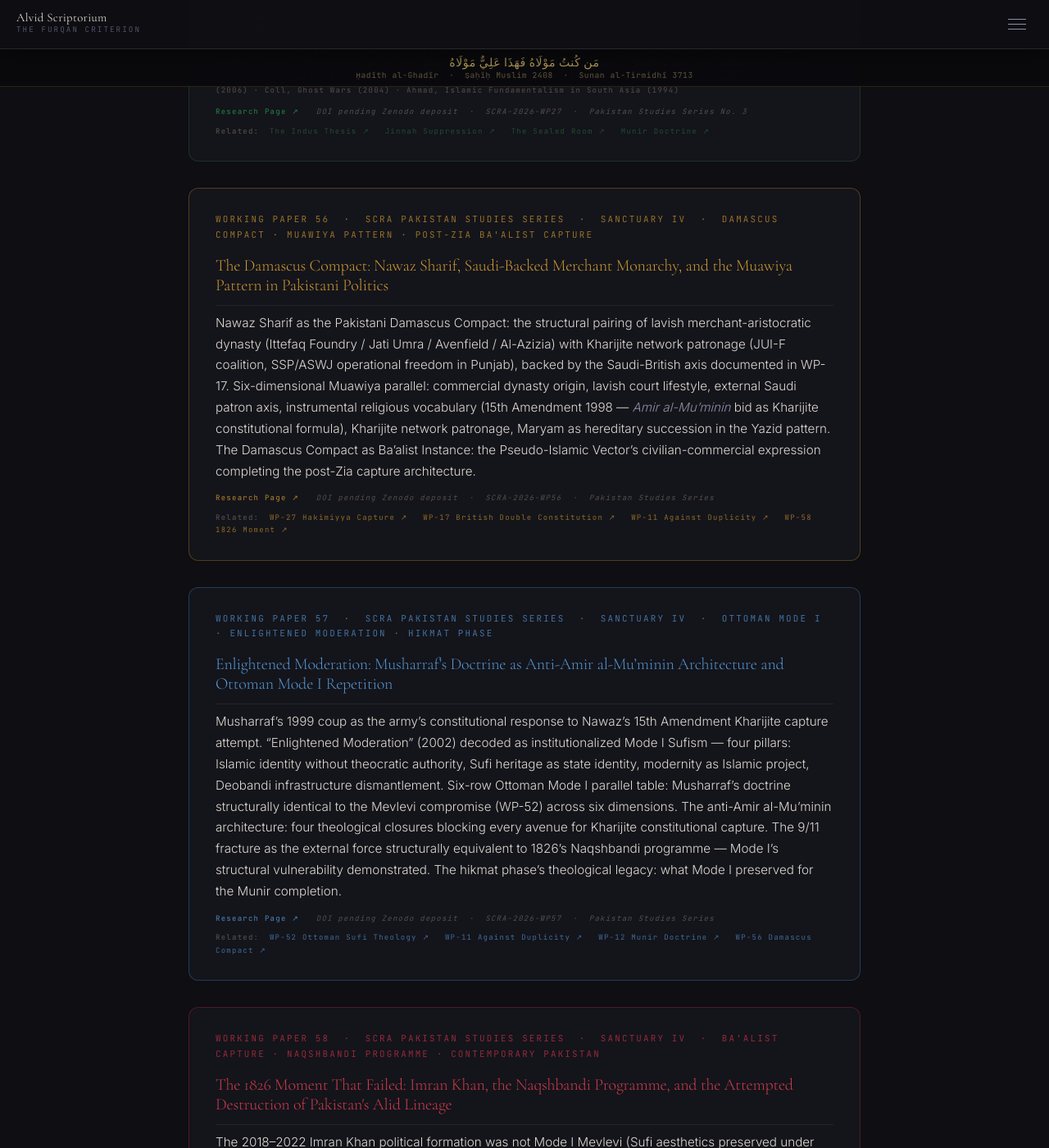
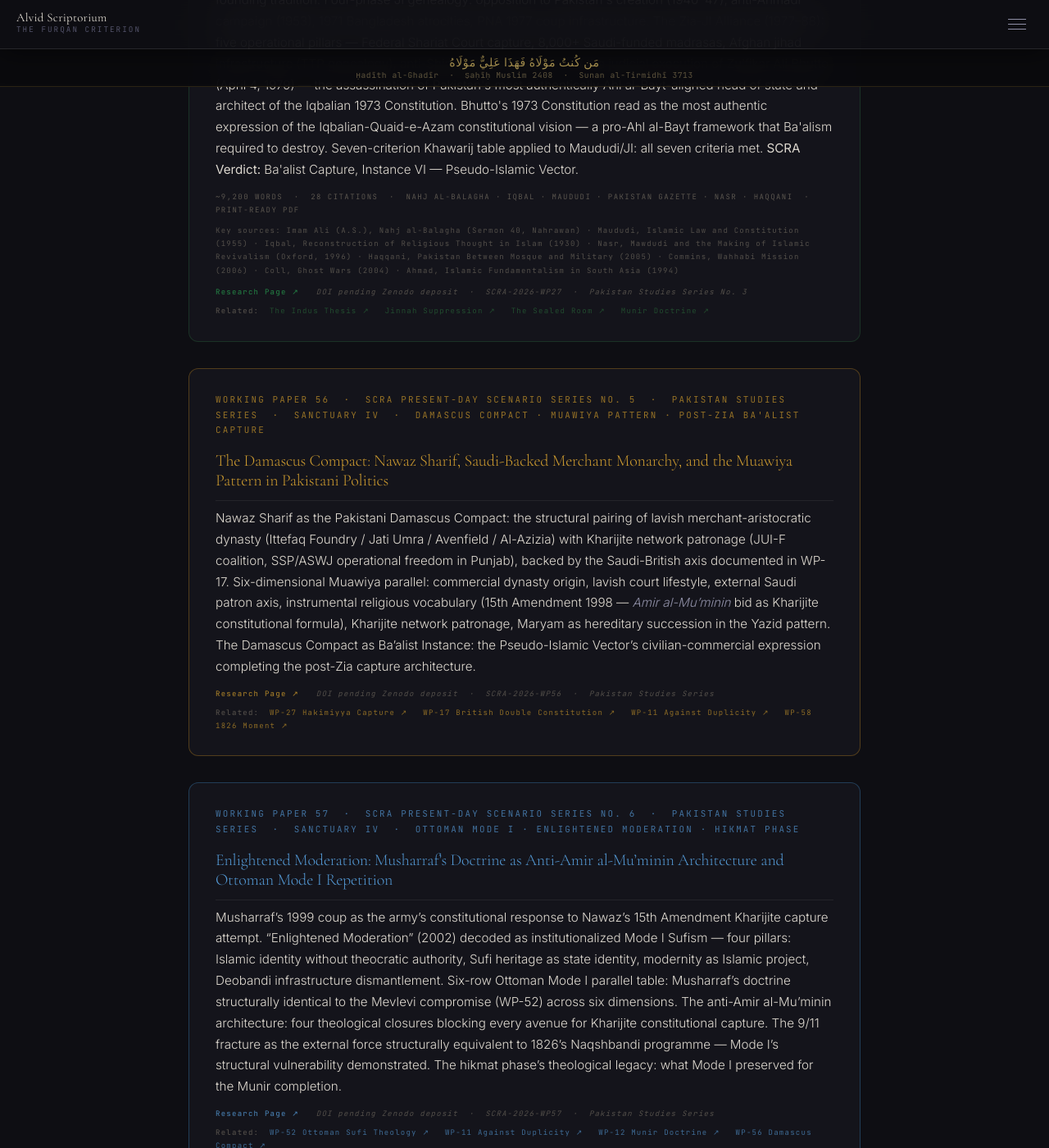
Before and after one commit to Political-Theology-Archive/geopolitical-synthesis, a Jekyll site: the page built from research/index.html, in a window 1280 px wide and 1400 px high, scrolled down 31126 px. Shown: the whole window at 82% size. Built offline with Jekyll 4.4.1, drawn with Linux system fonts in a browser that asks for light colours; some of the changed text lies outside the part shown.

Commit message:
REC-03/04: Present-Day labels WP-56/57, cross-lens index, four-movement eyebrows Toledo/Huntington

```diff
--- a/huntington/index.html
+++ b/huntington/index.html
@@ -12,7 +12,7 @@
 </script>
 
 <div class="pta-page-hero">
-  <span class="pta-page-eye mono">The Failed Map &nbsp;·&nbsp; C · Framework &nbsp;·&nbsp; /huntington/</span>
+  <span class="pta-page-eye mono">Movement I · The Instrument &nbsp;·&nbsp; Anti-Clash Framework &nbsp;·&nbsp; /huntington/ &nbsp;·&nbsp; Furqan Criterion Applied · Failed Map Demolished</span>
   <h1 class="pta-page-h1">Deconstructing Huntington</h1>
   <p class="pta-page-subtitle">
     The "Clash of Civilizations" was not a historical discovery — it was a
--- a/research/index.html
+++ b/research/index.html
@@ -44,6 +44,21 @@
       Al-Ma&rsquo;&#x101;d (contemporary consequence). &nbsp;&#183;&nbsp;
       Citation: Bosal, S.K. (2026). &ldquo;[Title].&rdquo; <em>SCRA Working Paper</em>. Alvid Scriptorium. [URL].
     </p>
+  </div>
+
+  <!-- ═══ CROSS-LENS INDEX ══════════════════════════════════════════════ -->
+  <div id="cross-lens" style="margin:0 0 40px;padding:16px 20px;border:1px solid rgba(196,154,53,0.18);background:rgba(10,8,6,0.45);">
+    <div style="font-family:'JetBrains Mono',monospace;font-size:9px;letter-spacing:0.18em;text-transform:uppercase;color:rgba(196,154,53,0.6);margin-bottom:12px;">Cross-Lens Index &nbsp;·&nbsp; Papers by Analytical Framework</div>
+    <div style="display:grid;grid-template-columns:1fr 1fr;gap:9px 28px;font-family:'JetBrains Mono',monospace;font-size:8.5px;letter-spacing:0.09em;line-height:1.6;color:rgba(160,150,130,0.7);">
+      <div><span style="color:rgba(145,110,230,0.85);">Furqan Criterion</span> &nbsp;·&nbsp; WP-05 · WP-10 · WP-24 · WP-34</div>
+      <div><span style="color:rgba(200,60,60,0.85);">Ba'alist Capture</span> &nbsp;·&nbsp; WP-02 · WP-14 · WP-22 · WP-26 · WP-44 · WP-56 · WP-61</div>
+      <div><span style="color:rgba(50,185,150,0.85);">Ẓāhir / Bāṭin Dialectic</span> &nbsp;·&nbsp; WP-15 · WP-27 · WP-33 · WP-39</div>
+      <div><span style="color:rgba(50,120,210,0.85);">Mode I / Mode II Analysis</span> &nbsp;·&nbsp; WP-36 · WP-52 · WP-53 · WP-57</div>
+      <div><span style="color:rgba(215,80,80,0.85);">Caliphate Capture Chain</span> &nbsp;·&nbsp; WP-06 · WP-07 · WP-09 · WP-13 · WP-21 · WP-23</div>
+      <div><span style="color:rgba(30,185,160,0.85);">Walayah Doctrine</span> &nbsp;·&nbsp; WP-01 · WP-04 · WP-28 · WP-29 · WP-30 · WP-45</div>
+      <div><span style="color:rgba(220,165,45,0.85);">Pakistan Studies</span> &nbsp;·&nbsp; WP-12 · WP-17 · WP-40 · WP-46 · WP-56 · WP-57 · WP-58</div>
+      <div><span style="color:rgba(155,120,240,0.85);">Eschatological Framework</span> &nbsp;·&nbsp; WP-08 · WP-37 · WP-38 · WP-46 · WP-61</div>
+    </div>
   </div>
 
   <!-- ═══════════════════════════════════════════════════════════════════
@@ -1641,7 +1656,7 @@
 
   <!-- Paper 56 -->
   <div class="pta-evidence pta-fade" style="margin-bottom:28px;border-color:rgba(185,130,30,0.38);">
-    <span class="pta-evidence-label mono" style="color:rgba(220,165,45,0.65);">Working Paper 56 &nbsp;·&nbsp; SCRA Pakistan Studies Series &nbsp;·&nbsp; Sanctuary IV &nbsp;·&nbsp; Damascus Compact · Muawiya Pattern · Post-Zia Ba'alist Capture</span>
+    <span class="pta-evidence-label mono" style="color:rgba(220,165,45,0.65);">Working Paper 56 &nbsp;·&nbsp; SCRA Present-Day Scenario Series No. 5 &nbsp;·&nbsp; Pakistan Studies Series &nbsp;·&nbsp; Sanctuary IV &nbsp;·&nbsp; Damascus Compact · Muawiya Pattern · Post-Zia Ba'alist Capture</span>
     <h2 style="margin:10px 0 8px;font-size:1.25rem;">
       <a href="{{ '/research/nawaz-damascus-compact/' | relative_url }}" style="color:rgba(225,170,50,0.9);text-decoration:none;">
         The Damascus Compact: Nawaz Sharif, Saudi-Backed Merchant Monarchy, and the Muawiya Pattern in Pakistani Politics
@@ -1665,7 +1680,7 @@
 
   <!-- Paper 57 -->
   <div class="pta-evidence pta-fade" style="margin-bottom:28px;border-color:rgba(60,130,185,0.38);">
-    <span class="pta-evidence-label mono" style="color:rgba(90,165,230,0.65);">Working Paper 57 &nbsp;·&nbsp; SCRA Pakistan Studies Series &nbsp;·&nbsp; Sanctuary IV &nbsp;·&nbsp; Ottoman Mode I · Enlightened Moderation · Hikmat Phase</span>
+    <span class="pta-evidence-label mono" style="color:rgba(90,165,230,0.65);">Working Paper 57 &nbsp;·&nbsp; SCRA Present-Day Scenario Series No. 6 &nbsp;·&nbsp; Pakistan Studies Series &nbsp;·&nbsp; Sanctuary IV &nbsp;·&nbsp; Ottoman Mode I · Enlightened Moderation · Hikmat Phase</span>
     <h2 style="margin:10px 0 8px;font-size:1.25rem;">
       <a href="{{ '/research/musharraf-enlightened-moderation/' | relative_url }}" style="color:rgba(90,165,230,0.9);text-decoration:none;">
         Enlightened Moderation: Musharraf&rsquo;s Doctrine as Anti-Amir al-Mu&rsquo;minin Architecture and Ottoman Mode I Repetition
@@ -1835,7 +1850,7 @@
 
   <!-- ═══ PRESENT-DAY SCENARIO SERIES — WP-44 · WP-45 · WP-46 · WP-61 ═══ -->
   <div id="present-day" style="margin:40px 0 24px;padding:14px 20px;border-left:3px solid rgba(200,60,60,0.5);background:rgba(140,20,20,0.05);">
-    <div style="font-family:'JetBrains Mono',monospace;font-size:9px;letter-spacing:0.18em;text-transform:uppercase;color:rgba(200,60,60,0.7);margin-bottom:6px;">Present-Day Scenario Series &nbsp;·&nbsp; WP-44 · WP-45 · WP-46 · WP-61 &nbsp;·&nbsp; Applied Framework</div>
+    <div style="font-family:'JetBrains Mono',monospace;font-size:9px;letter-spacing:0.18em;text-transform:uppercase;color:rgba(200,60,60,0.7);margin-bottom:6px;">Present-Day Scenario Series &nbsp;·&nbsp; WP-44 · WP-45 · WP-46 · WP-56 · WP-57 · WP-61 &nbsp;·&nbsp; Applied Framework</div>
     <p style="font-size:0.85rem;line-height:1.65;color:rgba(190,170,150,0.65);margin:0;">The Ba'alist Capture framework and the Furqan Criterion applied to the present geopolitical moment: Gaza-Israel confrontation (WP-44), the Iran-Pakistan Imami walayah convergence tracing to Imam al-Sadiq (A.S.)'s school (WP-45), Pakistan Army's eschatological self-positioning as Jund al-Mahdi through the Khorasan hadith tradition (WP-46), and the Carthage Configuration synthesising the Epstein compliance mechanism, Arch of Palmyra symbolics, and Operations True Promise as the contemporary Ba'alist dark state confrontation (WP-61).</p>
   </div>
 
--- a/toledo/index.html
+++ b/toledo/index.html
@@ -12,7 +12,7 @@
 </script>
 
 <div class="pta-page-hero">
-  <span class="pta-page-eye mono">Stream II · Terminus &nbsp;·&nbsp; III · المسالك — The Theaters &nbsp;·&nbsp; /toledo/</span>
+  <span class="pta-page-eye mono">Movement III · The Survival &nbsp;·&nbsp; Toledo Translations &nbsp;·&nbsp; /toledo/ &nbsp;·&nbsp; Stream II Terminus · Eastern Origin · Western Erasure</span>
   <h1 class="pta-page-h1">The Toledo Translations</h1>
   <p class="pta-page-subtitle">
     The Arabic-Islamic synthesis — Sassanid-Persian in origin, Syriac-Eastern in
```
